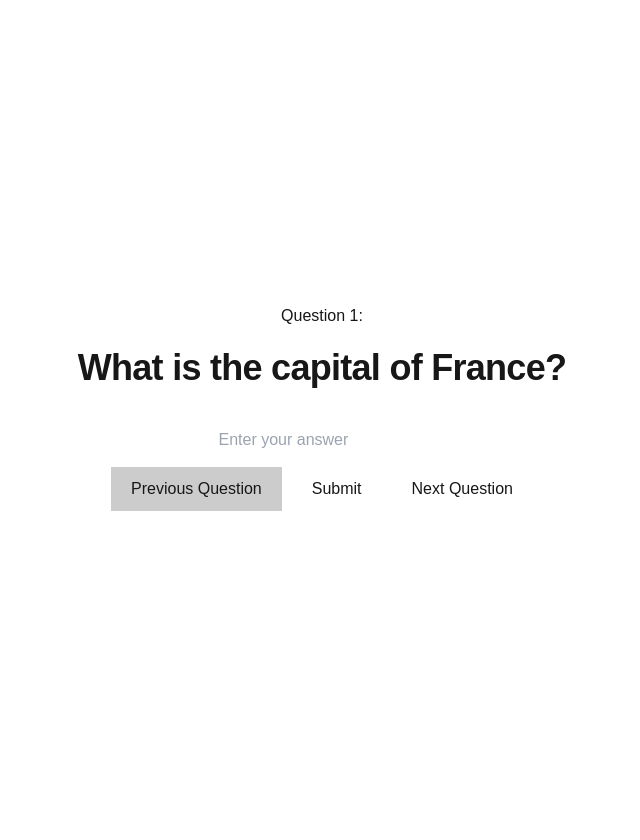
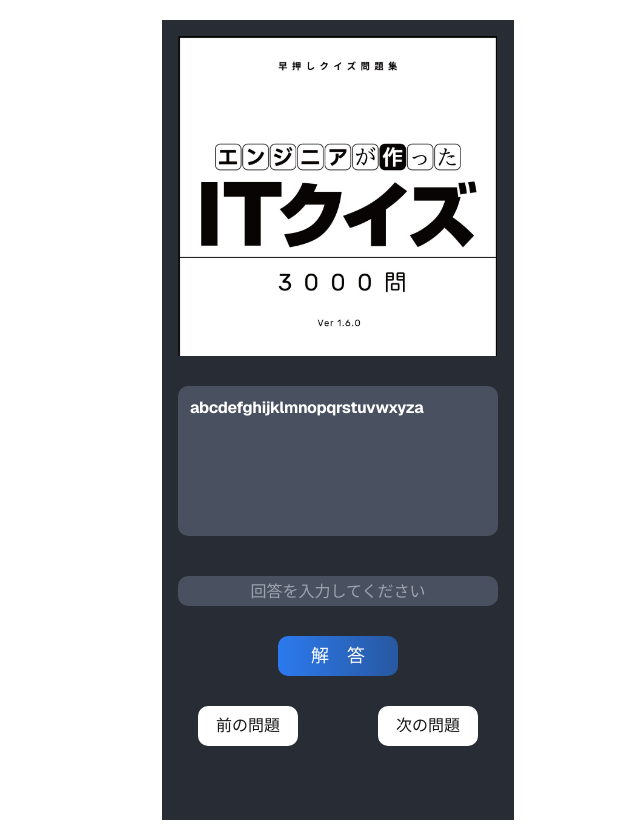
Before and after one commit to chishige1217200/shige-it-quiz-frontend-next, a Next.js app: page / in a window 1280 px wide. Shown: the whole page, without its empty margins (318-958 px from the left). Before the commit the page ends 800 px from the top, so only its background shows below. Built offline with nearby package versions, Linux system fonts and the light colour scheme.

Commit message:
Add: デザインを導入、整形

```diff
--- a/src/pages/index.tsx
+++ b/src/pages/index.tsx
@@ -14,7 +14,7 @@ const geistMono = Geist_Mono({
 export default function Home() {
   return (
     <div
-      className={`${geistSans.variable} ${geistMono.variable} grid grid-rows-[20px_1fr_20px] items-center justify-items-center min-h-screen p-8 pb-20 gap-16 sm:p-20 font-[family-name:var(--font-geist-sans)]`}
+      className={`${geistSans.variable} ${geistMono.variable} grid grid-rows-[20px_1fr_20px] items-center justify-items-center min-h-screen font-[family-name:var(--font-geist-sans)]`}
     >
       <main className="flex flex-col gap-8 row-start-2 items-center sm:items-start">
         {/* <Image
--- a/src/pages/quiz.tsx
+++ b/src/pages/quiz.tsx
@@ -1,6 +1,6 @@
 import React, { useState, ChangeEvent } from "react";
 import "../styles/quiz.css";
-// import Image from "next/image";
+import Image from "next/image";
 import TypingAnimation from "@/components/ui/typing-animation";
 
 // クイズデータの型定義
@@ -49,47 +49,39 @@ const App: React.FC = () => {
 
   return (
     <div className="App">
-      {/* <header>
+      <header className="App-header">
         <Image
-          className="dark:invert"
+          className="App-logo"
           src="/quiz.png"
-          alt="Quiz Logo"
-          width={100}
-          height={100}
+          width={320}
+          height={320}
+          alt="logo"
         />
-        <h1>Quiz App</h1>
-      </header> */}
-      <main>
-        <div className="question-container">
-          <h2>Question {currentQuestionIndex + 1}:</h2>
-          <TypingAnimation>
-            {quizData[currentQuestionIndex].question}
-          </TypingAnimation>
+      </header>
+
+      <div className="radius">
+        <TypingAnimation className="question-text" duration={200}>{"abcdefghijklmnopqrstuvwxyzabcdefghijklmnopqrstuvwxyz"}</TypingAnimation>
       </div>
-        <div className="answer-container">
+
       <input
         type="text"
-            value={answers[currentQuestionIndex]}
-            onChange={handleInputChange}
-            placeholder="Enter your answer"
+        className="input-area"
+        placeholder="回答を入力してください"
       />
-        </div>
-        <div className="button-container">
-          <button
-            onClick={handlePrevious}
-            disabled={currentQuestionIndex === 0}
-          >
-            Previous Question
-          </button>
-          <button onClick={handleSubmit}>Submit</button>
-          <button
-            onClick={handleNext}
-            disabled={currentQuestionIndex === quizData.length - 1}
-          >
-            Next Question
+
+      <div>
+        <button className="ans_button" type="button">
+          解　答
         </button>
       </div>
-      </main>
+      <div className="prob-change-btn">
+        <button className="previous-btn" type="button">
+          前の問題
+        </button>
+        <button className="next-btn" type="button">
+          次の問題
+        </button>
+      </div>
     </div>
   );
 };
--- a/src/styles/quiz.css
+++ b/src/styles/quiz.css
@@ -1,28 +1,133 @@
 .App {
-  font-family: Arial, sans-serif;
   text-align: center;
-  margin: 20px;
+  background-color: #282c34;
+  height: 100vh;
+  padding: 5%;
 }
 
-.icon {
-  width: 50px;
-  height: 50px;
+.App-logo {
+  width: 320px;
+  height: auto;
+  pointer-events: none;
 }
 
-.question-container {
-  margin: 20px 0;
+.App-header {
+  display: flex;
+  flex-direction: column;
+  align-items: center;
+  font-size: calc(10px + 2vmin);
+  color: white;
 }
 
-.answer-container {
-  margin: 10px 0;
+.App-link {
+  color: #61dafb;
+}
+
+@keyframes App-logo-spin {
+  from {
+    transform: rotate(0deg);
+  }
+  to {
+    transform: rotate(360deg);
+  }
+}
+
+.radius {
+  width: 320px; /* 幅指定 */
+  height: 150px; /* 高さ指定 */
+  border: solid 2px #49505f; /* 枠線指定 */
+  background-color: #49505f; /* 背景色指定 */
+  border-radius: 10px; /* 角丸指定 */
+  margin-top: 30px;
+  margin-left: auto;
+  margin-right: auto;
+}
+
+.question-text {
+  margin: 10px;
+  line-height: 20px;
+  font-size: medium;
+  color: white;
+  text-align: left;
+  word-wrap: break-word; /* または overflow-wrap: break-word; */
+  word-break: break-word;
+  white-space: normal; /* 折り返しを有効化 */
+}
+
+.input-area {
+  width: 320px; /* 幅指定 */
+  height: 30px; /* 高さ指定 */
+  border: solid 2px #49505f; /* 枠線指定 */
+  background-color: #49505f; /* 背景色指定 */
+  border-radius: 10px; /* 角丸指定 */
+  margin-top: 40px;
+  color: white;
+  text-align: center;
+}
+
+.input-area::placeholder {
+  text-align: center;
+}
+
+.ans_button {
+  width: 120px;
+  height: 40px;
+  border-radius: 10px;
+  margin-top: 30px;
+  margin-bottom: 30px;
+  background: linear-gradient(to right, #2c7aee, #2858a1);
+  color: white;
+  font-family: "Yu Gothic Medium";
+  font-size: 18px;
+  border: none;
+  box-shadow: none;
+}
+
+.prob-change-btn {
+  /* margin-top: 60px; */
+  display: flex;
+  justify-content: space-between; /* 左右にボタンを配置 */
+  align-items: center; /* 縦方向で中央揃え */
+  width: 100%; /* コンテナの幅を指定 */
+  text-align: center;
+  max-width: 400px;
+  margin-left: auto;
+  margin-right: auto;
+  /* width: 80vw; */
+}
+
+.previous-btn {
+  border-radius: 10px;
+  margin-left: 20px;
+  width: 100px;
+  height: 40px;
+  font-size: 16px;
+  background-color: white;
+}
+
+.next-btn {
+  border-radius: 10px;
+  margin-right: 20px;
+  width: 100px;
+  height: 40px;
+  font-size: 16px;
+  background-color: white;
 }
 
 button {
-  margin: 5px;
-  padding: 10px 20px;
-  font-size: 16px;
+  transition: transform 0.2s, background-color 0.2s;
+}
+
+button:hover {
+  scale: 1.1;
 }
 
 button:disabled {
   background-color: #ccc;
+  transform: none; /* disabled状態でhoverの影響を防ぐ */
 }
+
+button:disabled:hover {
+  transform: none; /* hoverのscaleを無効化 */
+  cursor: not-allowed; /* ユーザーにクリック不可であることを視覚的に示す */
+}
```
Lines whose indentation alone changed are shown as unchanged.
